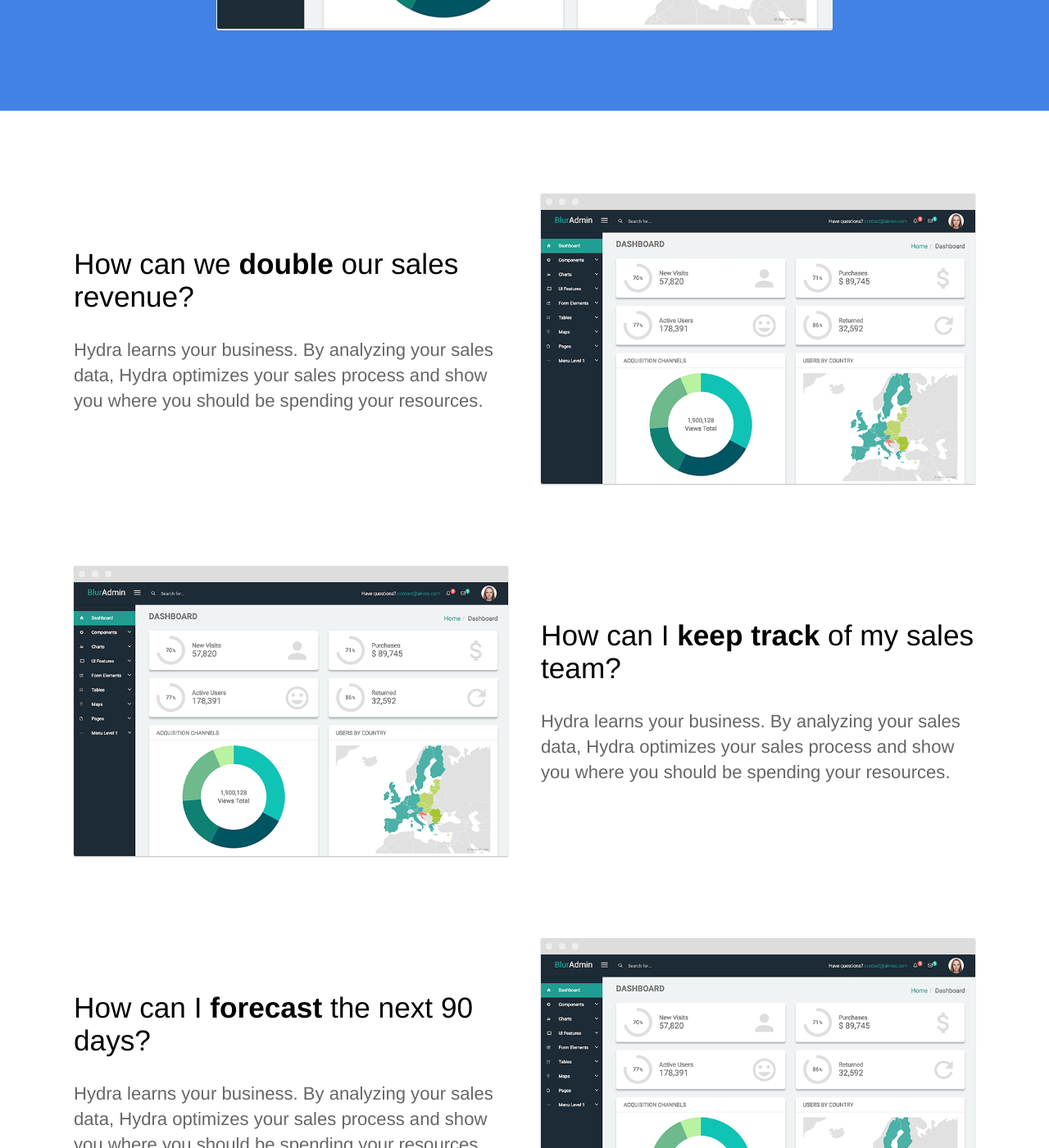
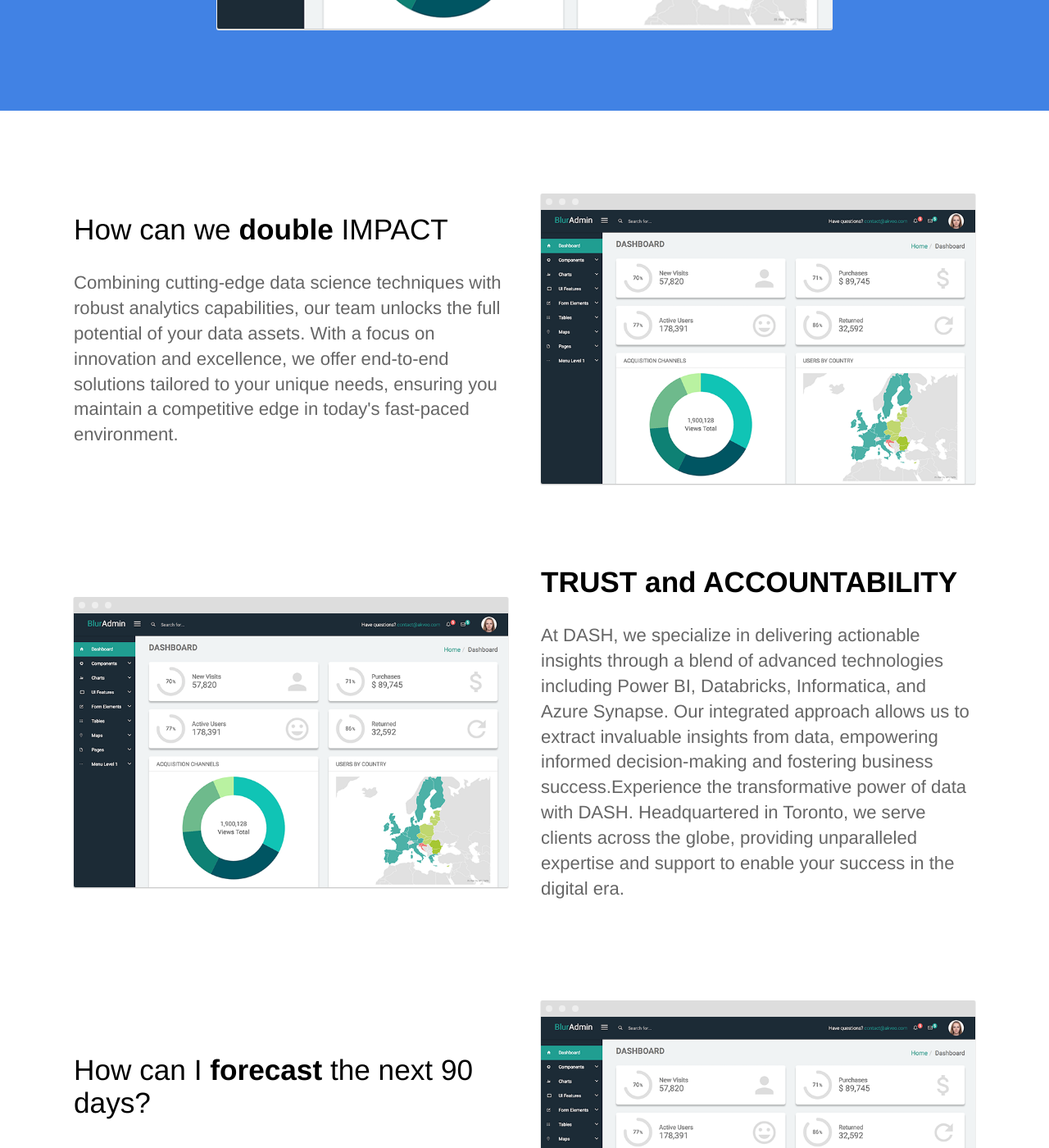
Before and after one commit to abhicanweb/abhicanweb.github.io, a Jekyll site: the page built from index.html, in a window 1280 px wide and 1400 px high, scrolled down 843 px. Shown: the whole window at 82% size. Built offline with Jekyll 4.4.1, drawn with Linux system fonts in a browser that asks for light colours.

Commit message:
Update index.html

```diff
--- a/index.html
+++ b/index.html
@@ -17,8 +17,8 @@ description: Track and optimize your sales team in real time
 	<section>
 		<div class="container flex">
 			<div class="text editable">
-				<h2>How can we <strong>double</strong> our sales revenue?</h2>
-				<p>Hydra learns your business. By analyzing your sales data, Hydra optimizes your sales process and show you where you should be spending your resources. </p>
+				<h2>How can we <strong>double</strong> IMPACT</h2>
+				<p>Combining cutting-edge data science techniques with robust analytics capabilities, our team unlocks the full potential of your data assets. With a focus on innovation and excellence, we offer end-to-end solutions tailored to your unique needs, ensuring you maintain a competitive edge in today's fast-paced environment. </p>
 			</div>
 			<div class="image">
 				<img src="{{ site.baseurl }}/images/dashboard.png" alt="Screenshot" class="screenshot editable" />
@@ -29,8 +29,8 @@ description: Track and optimize your sales team in real time
 	<section>
 		<div class="container flex">
 			<div class="text editable">
-				<h2>How can I <strong>keep track</strong> of my sales team?</h2>
-				<p>Hydra learns your business. By analyzing your sales data, Hydra optimizes your sales process and show you where you should be spending your resources.</p>
+				<h2><strong>TRUST and ACCOUNTABILITY</strong></h2>
+				<p>At DASH, we specialize in delivering actionable insights through a blend of advanced technologies including Power BI, Databricks, Informatica, and Azure Synapse. Our integrated approach allows us to extract invaluable insights from data, empowering informed decision-making and fostering business success.Experience the transformative power of data with DASH. Headquartered in Toronto, we serve clients across the globe, providing unparalleled expertise and support to enable your success in the digital era.</p>
 			</div>
 			<div class="image">
 				<img src="{{ site.baseurl }}/images/dashboard.png" alt="Screenshot" class="screenshot editable" />
```
